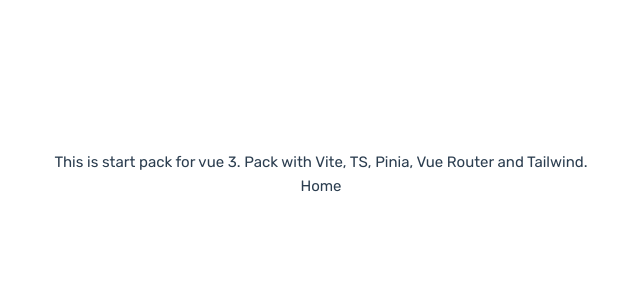
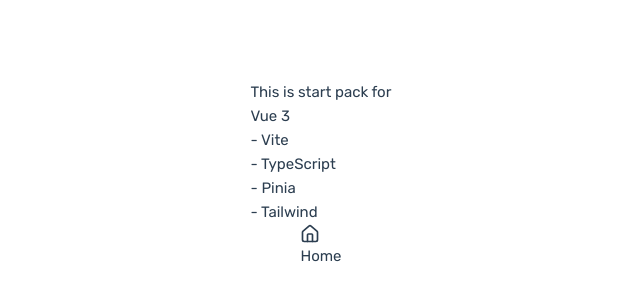
Before and after one commit to txzy2/vue-starter-ts, a Vue app: page /about in a window 1280 px wide. Shown: the part 226-526 px from the top of the page, without its empty margins (319-959 px from the left). Built offline with nearby package versions, Linux system fonts and the light colour scheme.

Commit message:
new about page

```diff
--- a/src/views/AboutView.vue
+++ b/src/views/AboutView.vue
@@ -1,15 +1,67 @@
+<script setup lang="ts">
+import {House} from 'lucide-vue-next';
+</script>
+
 <template>
   <div class="about">
-    <p>
-      This is start pack for vue 3. Pack with Vite, TS, Pinia, Vue Router and
-      Tailwind.
-    </p>
+    <div class="flex items-center gap-3">
+      <div class="flex items-center gap-1">
+        <p>This is start pack for</p>
+        <a class="underline" href="https://vuejs.org/" target="_blank">Vue 3</a>
+      </div>
 
-    <RouterLink class="underline" to="/">Home</RouterLink>
+      <div class="border-l-2">
+        <ul class="flex flex-col ms-3">
+          <li>
+            -
+            <a
+              class="hover:underline"
+              href="https://vitejs.dev/"
+              target="_blank"
+              >Vite</a
+            >
+          </li>
+          <li>
+            -
+            <a
+              class="hover:underline"
+              href="https://www.typescriptlang.org/"
+              target="_blank"
+              >TypeScript</a
+            >
+          </li>
+          <li>
+            -
+            <a
+              class="hover:underline"
+              href="https://pinia.vuejs.org/"
+              target="_blank"
+            >
+              Pinia</a
+            >
+          </li>
+          <li>
+            -
+            <a
+              class="hover:underline"
+              href="https://tailwindcss.com/"
+              target="_blank"
+              >Tailwind</a
+            >
+          </li>
+        </ul>
+      </div>
+    </div>
+
+    <RouterLink
+      class="flex items-center gap-1 underline transition-all hover:scale-105"
+      to="/"
+      ><House :size="20" /> Home</RouterLink
+    >
   </div>
 </template>
 
-<style>
+<style scoped>
 .about {
   height: 100vh;
 
```
Also changed, not shown: 1 other file (tests, documents, lock files or other folders).
